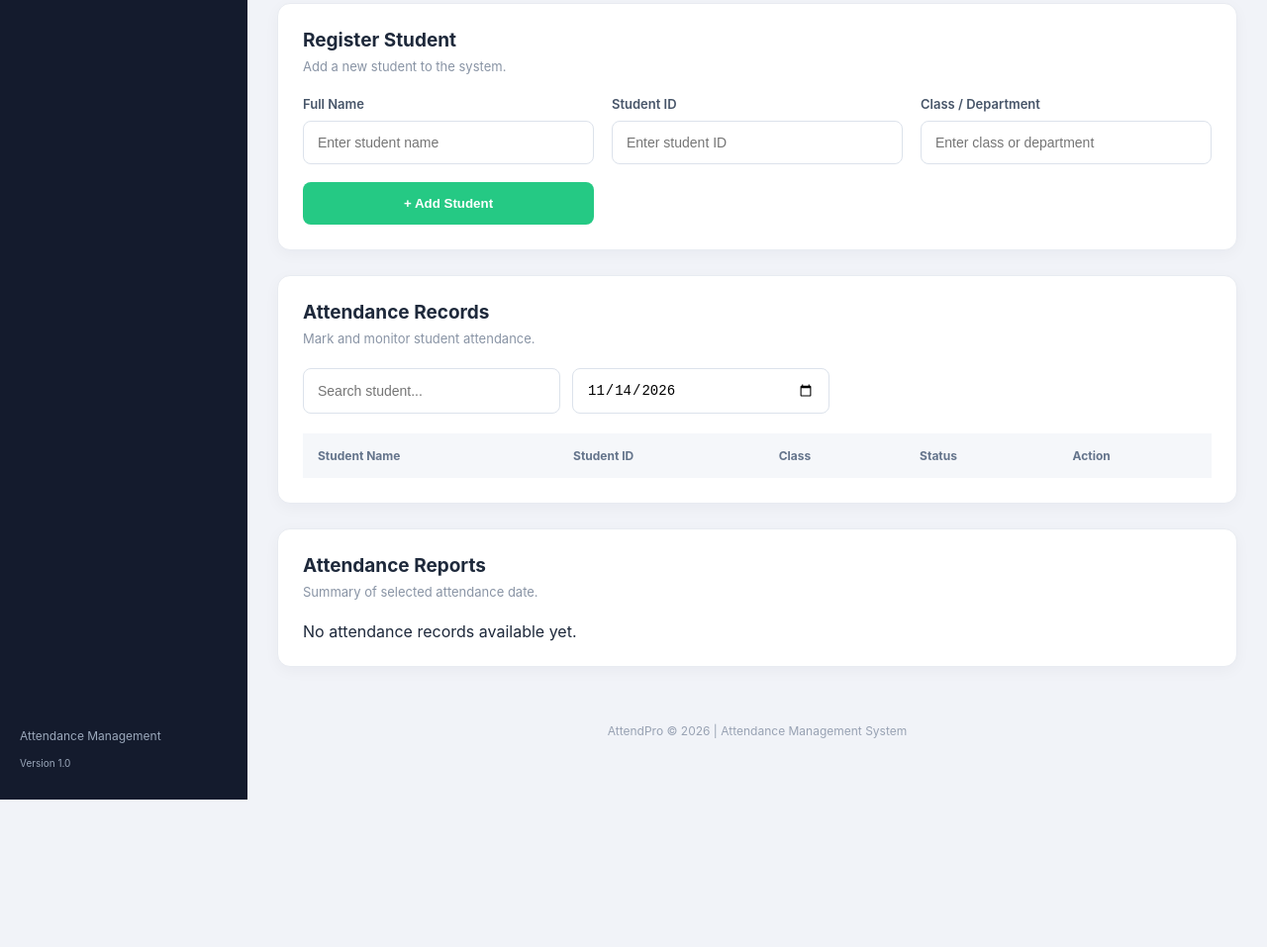
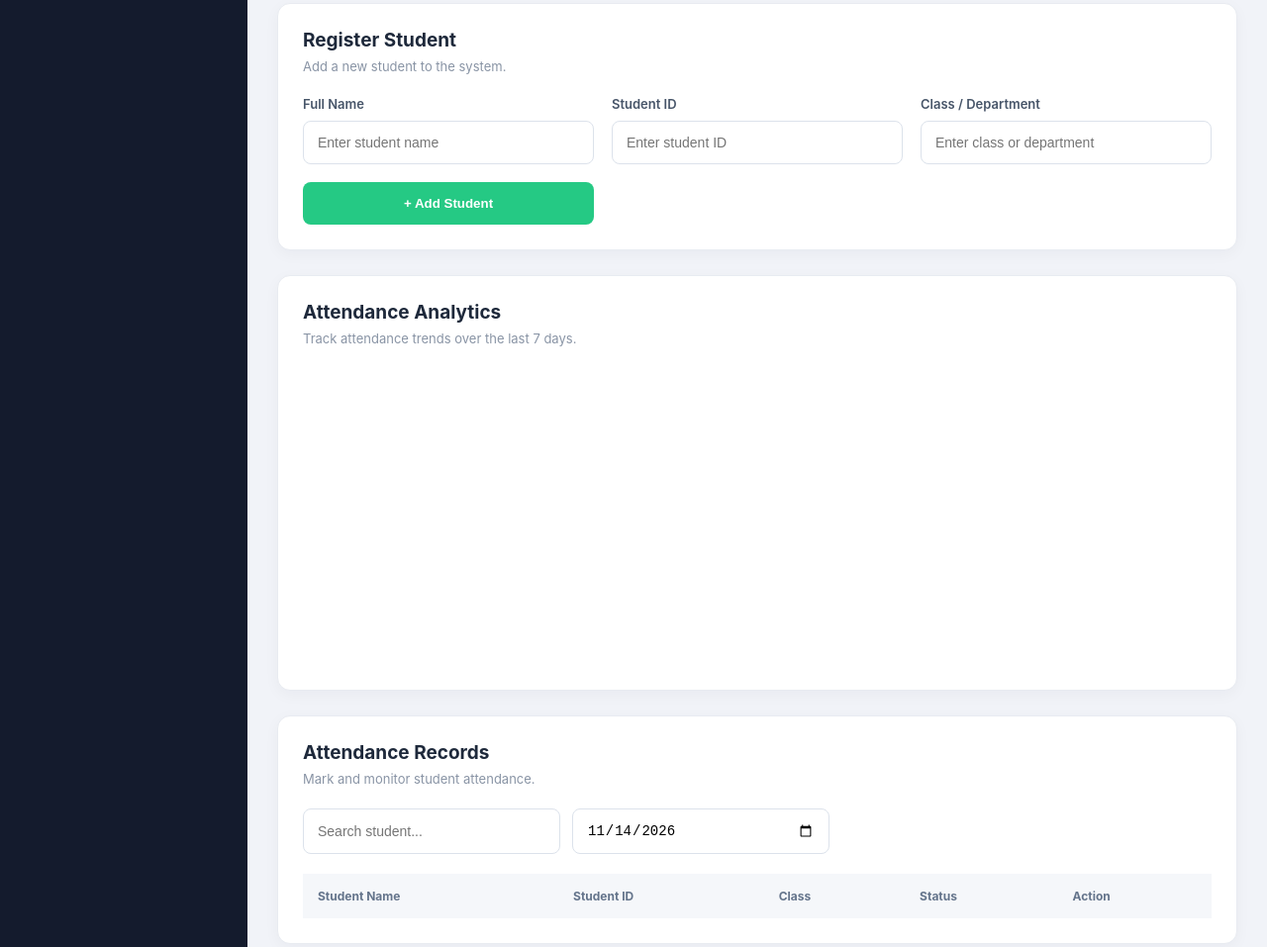
Before and after one commit to tawfiqibrahim178/attendance-management-system, a plain HTML site: page index.html in a window 1280 px wide. Shown: the part 704-1661 px from the top of the page at 99% size. Before the commit the page ends 1512 px from the top, so only its background shows below. Drawn offline with nearby package versions, Linux system fonts and the light colour scheme.

Commit message:
Add Attendance Analytics section to index.html
Added a new section for Attendance Analytics with a chart.

```diff
--- a/index.html
+++ b/index.html
@@ -143,6 +143,18 @@
                 </form>
             </section>
 
+<section class="content-card" id="analytics">
+    <div class="section-heading">
+        <h2>Attendance Analytics</h2>
+        <p>Track attendance trends over the last 7 days.</p>
+    </div>
+
+    <div style="width:100%; height:300px;">
+        <canvas id="attendanceChart"></canvas>
+    </div>
+</section>
+
+
             <section class="content-card" id="attendance">
                 <div class="section-heading">
                     <div>
```
